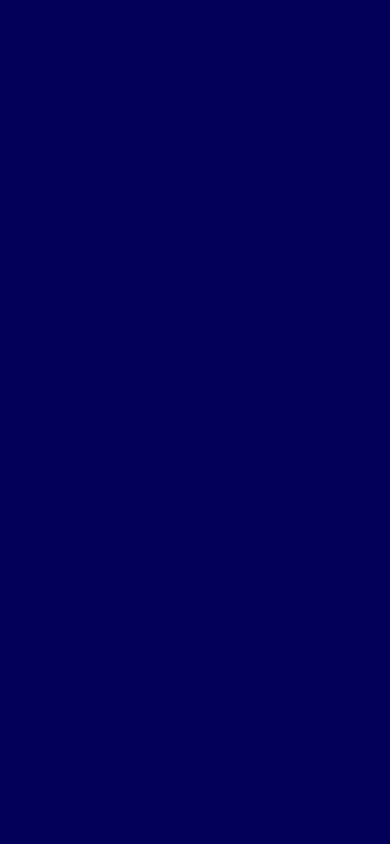
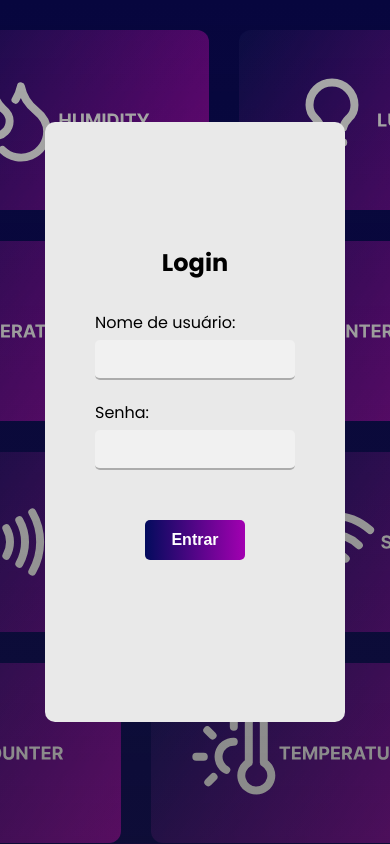
Before and after one commit to DeveloperNico/Smart_city, a React (Vite) app in the folder Front-end/: page /login in a window 390 px wide. Before the commit this address had no page. Built offline with nearby package versions, Linux system fonts and the light colour scheme; a web font is replaced by a local one.

Commit message:
Fazendo a tela de login junto com o back-end

```diff
--- a/Front-end/package.json
+++ b/Front-end/package.json
@@ -10,10 +10,12 @@
     "preview": "vite preview"
   },
   "dependencies": {
+    "axios": "^1.10.0",
     "react": "^19.1.0",
     "react-dom": "^19.1.0",
     "react-router-dom": "^7.6.2",
-    "styled-components": "^6.1.18"
+    "styled-components": "^6.1.18",
+    "zod": "^3.25.67"
   },
   "devDependencies": {
     "@eslint/js": "^9.25.0",
--- a/Front-end/src/App.jsx
+++ b/Front-end/src/App.jsx
@@ -1,6 +1,7 @@
 import React from "react";
 import { BrowserRouter as Router, Routes, Route } from "react-router-dom";
 import { PageIntro } from "./Pages/PageIntro";
+import { Login } from "./Pages/Login";
 
 function App() {
     return (
@@ -9,6 +10,8 @@ function App() {
 
                 <Route path="/" element={<PageIntro/>} />
 
+                <Route path="/login" element={<Login/>} />
+
             </Routes>
         </Router>
     );
--- a/Front-end/src/Components/BackgroundGrid/BackgroundGrid.module.css
+++ b/Front-end/src/Components/BackgroundGrid/BackgroundGrid.module.css
@@ -4,11 +4,11 @@
     --quantity: 10;
 }
 
-html, body {
+/* html, body {
     margin: 0;
     padding: 0;
     height: 100%;
-}
+} */
 
 body {
     background-color: #020058;
--- /dev/null
+++ b/Front-end/src/Components/FormLogin/FormLogin.jsx
@@ -0,0 +1,100 @@
+import styles from './FormLogin.module.css';
+import { useState, useEffect } from 'react';
+import { useNavigate } from 'react-router-dom';
+import axios from "axios";
+import { set, z } from 'zod';
+import { BackgroundGrid } from '../BackgroundGrid/BackgroundGrid';
+import ImageSmart from '../../assets/Images/Smart home-cuate.svg';
+
+const loginSchema = z.object({
+    username: z
+        .string()
+        .min(3, "Nome de usuário deve ter pelo menos 3 caracteres")
+        .max(15, "Nome de usuário deve ter no máximo 15 caracteres"),
+    password: z
+        .string()
+        .min(1, "Senha é obrigatória")
+        .max(15, "Senha deve ter no máximo 15 caracteres"),
+});
+
+export function FormLogin() {
+    const [username, setUsername] = useState("");
+    const [password, setPassword] = useState("");
+    const [errors, setErrors] = useState({});
+    const [loginError, setLoginError] = useState("");
+    const navigate = useNavigate();
+
+    const handleLogin = async (e) => {
+        e.preventDefault();
+
+        const validation = loginSchema.safeParse({ username, password });
+
+        if (!validation.success) {
+            const fieldError = {};
+            validation.error.errors.forEach(error => {
+                fieldError[error.path[0]] = error.message;
+            });
+            setErrors(fieldError);
+            return;
+        }
+
+        setErrors({});
+
+        try {
+            const response = await axios.post("http://127.0.0.1:8000/api/login/", {
+                username,
+                password
+            });
+
+            const { access, refresh } = response.data;
+            localStorage.setItem("access", access);
+            localStorage.setItem("refresh", refresh);
+
+            navigate("/home");
+        } catch (error) {
+            setLoginError("Login error. Please, check the credentials!");
+        }
+    };
+
+    useEffect(() => {
+        localStorage.removeItem("access");
+        localStorage.removeItem("refresh");
+    }, []);
+
+    return (
+        <>
+            <BackgroundGrid/>
+            <div className={styles.container}>
+            <form className={styles.form} onSubmit={handleLogin}>
+                <div className={styles.formContent}>
+                    <div className={styles.formHeader}>
+                        <h2 className={styles.title}>Login</h2>
+                        <div className={styles.username}>
+                            <label>Nome de usuário:</label>
+                            <input className={styles.input} type="text" value={username} onChange={(e) => setUsername(e.target.value)} />
+                            {errors.username && <span className={styles.error}>{errors.username}</span>}
+                        </div>
+                        <div className={styles.password}>
+                            <label>Senha:</label>
+                            <input className={styles.input} type="password" value={password} onChange={(e) => setPassword(e.target.value)} />
+                            {errors.password && <span className={styles.error}>{errors.password}</span>}
+                        </div>
+
+                        <div className={styles.buttonContainer}>
+                            <button type="submit" className={styles.button}>
+                                Entrar
+                            </button>
+                        </div>
+                        {loginError && <span className={styles.errorButton}>{loginError}</span>}
+                    </div>
+
+                    <div className={styles.imageContainer}>
+                        <img src={ImageSmart} alt="Imagem para exemplificar uma gestão escolar" className={styles.image}/>
+                    </div>
+                </div>
+            </form>
+        </div>
+        </>
+
+    )
+}
--- /dev/null
+++ b/Front-end/src/Components/FormLogin/FormLogin.module.css
@@ -0,0 +1,199 @@
+@import "../../styles/variable.css";
+
+.container {
+    position: relative;
+    display: flex;
+    align-items: center;
+    justify-content: center;
+    height: 100vh;
+    background: linear-gradient(to bottom, rgba(0, 0, 0, 0.2), rgba(22, 22, 22, 0.4));
+    font-family: "Poppins", sans-serif;
+}
+
+.icon {
+    color: #000;
+    width: 80px;
+    height: 80px;
+}
+
+.title {
+    margin-bottom: 30px;
+}
+
+.form {
+    display: flex;
+    justify-content: center;
+    gap: 20px;
+    background-color: #e9e9e9;
+    padding: 20px 60px;
+    height: 600px;
+    border-radius: 10px;
+}
+
+.formContent {
+    display: flex;
+    justify-content: space-between;
+    align-items: center;
+    gap: 40px;
+}
+
+.formHeader {
+    display: flex;
+    align-items: center;
+    justify-content: center;
+    flex-direction: column;
+}
+
+.input {
+    width: 500px;
+    height: 40px;
+    border: none;
+    background-color: #f1f1f1;
+    border-bottom: 2px solid #acacac;
+    padding-left: 15px;
+    font-size: 16px;
+    outline: none;
+    border-radius: 5px;
+}
+
+.username {
+    display: flex;
+    flex-direction: column;
+    gap: 5px;
+}
+
+.password {
+    display: flex;
+    flex-direction: column;
+    gap: 5px;
+    margin-top: 20px;
+}
+
+.buttonContainer {
+    margin-top: 50px;
+}
+
+.button {
+    background: linear-gradient(to right, #030B5D, #A200B1);
+    transition: 0.2s ease-in-out;
+    cursor: pointer;
+    width: 100px;
+    height: 40px;
+    border-radius: 5px;
+    border: none;
+    color: #fff;
+    font-size: 16px;
+    font-weight: bold;
+}
+
+.button:hover {
+    background: linear-gradient(to right, #0613a1, #c605d8);
+}
+
+.image {
+    width: 600px;
+    height: 400px;
+    border-radius: 10px;
+    margin-bottom: 20px;
+}
+
+.error {
+    color: #f02a2a;
+    font-size: 14px;
+}
+
+.errorButton {
+    color: #f02a2a;
+    font-size: 14px;
+    margin-top: 10px;
+}
+
+
+@media (max-width: 1260px) {
+    .form {
+        width: 1000px;
+    }
+
+    .image {
+        width: 500px;
+        height: 300px;
+    }
+
+    .input {
+        width: 400px;
+        height: 40px;
+    }
+}
+
+@media (max-width: 1000px) {
+    .form {
+        width: 800px;
+    }
+
+    .image {
+        width: 400px;
+        height: 200px;
+    }
+
+    .input {
+        width: 300px;
+    }
+}
+
+@media (max-width: 800px) {
+    .form {
+        width: 700px;
+    }
+
+    .image {
+        display: none;
+    }
+
+    .input {
+        width: 500px;
+    }
+}
+
+@media (max-width: 600px) {
+    .formContent {
+        display: flex;
+        justify-content: center;
+        align-items: center;
+        flex-direction: column;
+        flex-wrap: wrap;
+    }
+
+    .form {
+        width: 300px;
+    }
+
+    .image {
+        display: none;
+    }
+
+    .input {
+        width: 200px;
+    }
+}
+
+@media (max-width: 390px) {
+    .formContent {
+        display: flex;
+        justify-content: center;
+        align-items: center;
+        flex-direction: column;
+        flex-wrap: wrap;
+    }
+
+    .form {
+        width: 300px;
+    }
+
+    .image {
+        display: none;
+    }
+
+    .input {
+        width: 200px;
+    }
+}
--- /dev/null
+++ b/Front-end/src/Pages/Login.jsx
@@ -0,0 +1,9 @@
+import { FormLogin } from "../Components/FormLogin/FormLogin";
+
+export function Login() {
+    return (
+        <>
+            <FormLogin />
+        </>
+    )
+}
```
Also changed, not shown: Front-end/src/assets/Images/Smart home-cuate.svg (added), 1 other file (tests, documents, lock files or other folders).
